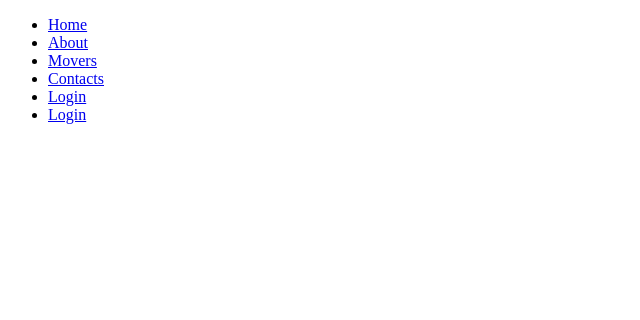
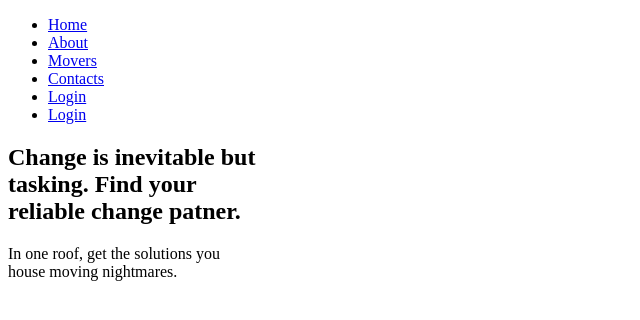
Before and after one commit to Koima-Sam/Quick-Movers-Website, a plain HTML site: page index.html in a window 1280 px wide. Shown: the whole page, without its empty margins (0-640 px from the left). Drawn offline with Linux system fonts and the light colour scheme.

Commit message:
Add the  header content

```diff
--- a/index.html
+++ b/index.html
@@ -10,6 +10,7 @@
      <!-- Header and Navigation section -->
      <section id="nav-sect">
          <div class="navigation">
+             <!-- navigation links -->
              <div class="nav-links">
                  <ul>
                      <li><a href="#">Home</a></li>
@@ -21,7 +22,15 @@
                  </ul>
              </div>
              <div class="header">
-
+                 <!-- header -->
+                 <h1>
+                     Change is inevitable but <br>tasking. Find your <br>
+                     reliable change patner.
+                 </h1>
+                 <p>
+                     In one roof, get the solutions you <br>
+                     house moving nightmares.
+                 </p>
              </div>
 
          </div>
```
